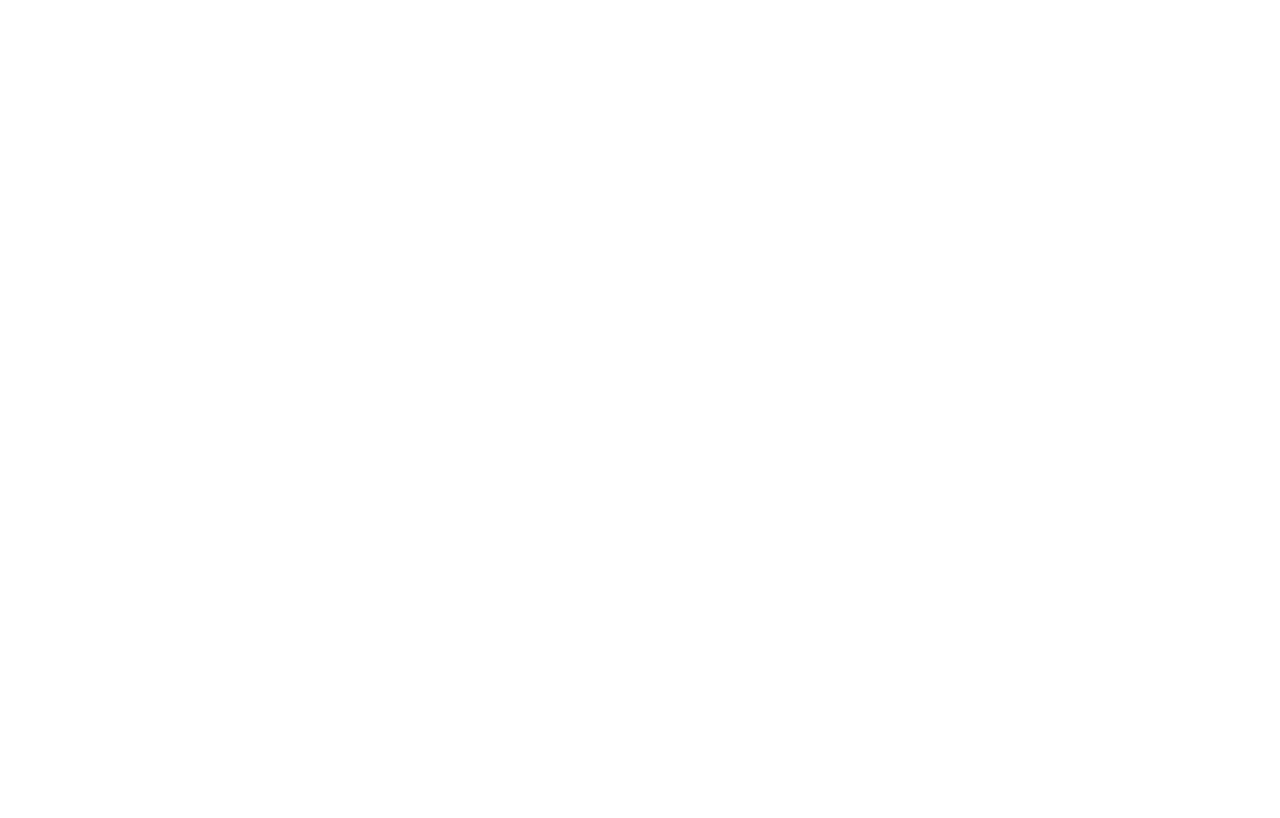
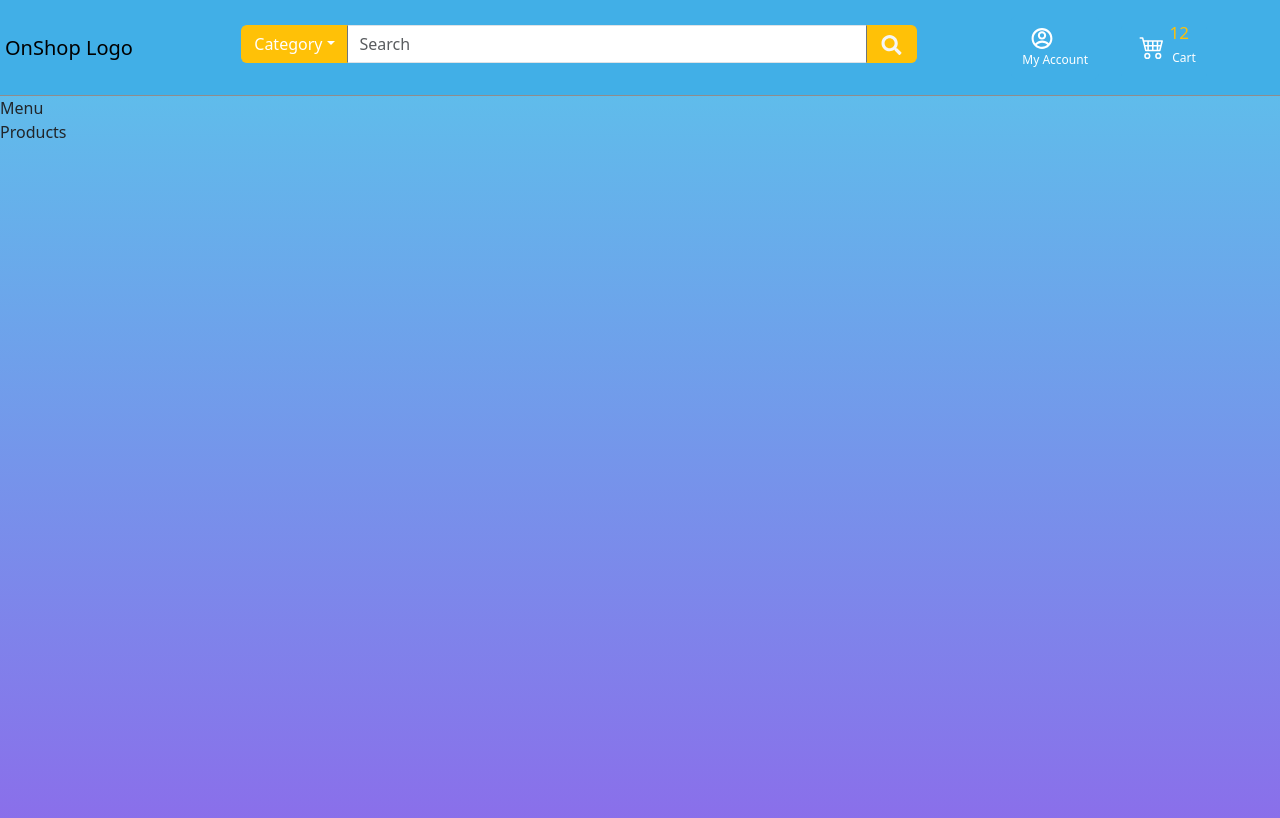
Before and after one commit to Red-stevo/Ecommerce, a React (Vite) app in the folder onshop/: page /home/products/1 in a window 1280 px wide. Before the commit this address had no page. Shown: the top 818 px of the page. Built offline with nearby package versions, Linux system fonts and the light colour scheme.

Commit message:
Commit message >>>>> working on the products display <<<<<

```diff
--- a/onshop/src/App.jsx
+++ b/onshop/src/App.jsx
@@ -4,6 +4,7 @@
 import IndexBody from "./IndexPage/Pages/IndexPage/IndexBody.jsx";
 import LoginPage from "./IndexPage/Pages/UserManagementPages/LoginPage.jsx";
 import RegistrationPage from "./IndexPage/Pages/UserManagementPages/RegistrationPage.jsx";
+import CategoricalProductsDisplay from "./IndexPage/Pages/ProductsDisplayPage/CategoricalProductsDisplay.jsx";
 
 const App = () => {
   return (
@@ -11,6 +12,7 @@
           <Routes>
               <Route path={"/"} element={<MainHeader />}>
                  <Route path={"/"} element={<IndexBody />}/>
+                  <Route path={"/home/products/:category"} element={<CategoricalProductsDisplay />}/>
               </Route>
               <Route path={"/auth/login"} element={<LoginPage />} />
               <Route path={"/auth/registration"} element={<RegistrationPage />} />
--- a/onshop/src/IndexPage/Pages/Components/IndexHeader/CategoryDropDown.jsx
+++ b/onshop/src/IndexPage/Pages/Components/IndexHeader/CategoryDropDown.jsx
@@ -1,7 +1,7 @@
 import {Dropdown} from "react-bootstrap";
 
 const CategoryDropDown = () => {
-    const categoryList = ["Men","Woman","Shoes", "Clothes", "Phones","Bags"];
+    const categoryList = ["All","Men","Woman","Shoes", "Clothes", "Phones","Bags"];
 
     return (
         <Dropdown className={"category-dropdown"}>
--- a/onshop/src/IndexPage/Pages/IndexPage/IndexBody.jsx
+++ b/onshop/src/IndexPage/Pages/IndexPage/IndexBody.jsx
@@ -1,12 +1,11 @@
 import DiscountSection from "../Components/IndexBody/DiscountSection.jsx";
-import "./../../Styles/IndexBody.css";
+import "./Styles/IndexBody.css";
 import NewProducts from "../Components/IndexBody/NewProducts.jsx";
 
 const IndexBody = () => {
     return (
         <div className={"index-body"}>
             <DiscountSection />
-
             <NewProducts />
         </div>
     );
--- a/onshop/src/IndexPage/Pages/IndexPage/MainHeader.jsx
+++ b/onshop/src/IndexPage/Pages/IndexPage/MainHeader.jsx
@@ -3,7 +3,7 @@
 import CategoryDropDown from "../Components/IndexHeader/CategoryDropDown.jsx";
 import Cart from "../Components/IndexHeader/Cart.jsx";
 import UserAccount from "../Components/IndexHeader/UserAccount.jsx";
-import "../../Styles/MainHeader.css";
+import "./Styles/MainHeader.css";
 import {Outlet, useNavigate} from "react-router-dom";
 
 const MainHeader = () => {
--- a/onshop/src/IndexPage/Styles/MainHeader.css
+++ b/onshop/src/IndexPage/Pages/IndexPage/Styles/MainHeader.css
@@ -94,11 +94,8 @@
     width: 100%;
     margin-top: 11vh;
     min-height: 100vh;
-    background: linear-gradient(to bottom, #41AFE7FF, #632CE2FF);
+    background: linear-gradient(to bottom, rgba(65, 175, 231, 0.84), rgba(99, 44, 226, 0.72));
 }
-
-
-
 
 
 @media screen and (max-device-width: 899px){
--- /dev/null
+++ b/onshop/src/IndexPage/Pages/ProductsDisplayPage/CategoricalProductsDisplay.jsx
@@ -0,0 +1,27 @@
+import "./Styles/CategoricalProductsDisplay.css";
+
+
+const productCategory = {
+
+};
+
+
+const products = {
+
+}
+
+
+const CategoricalProductsDisplay = () => {
+    return (
+        <div className={"product-menu-holder"}>
+            <div className={"product-category-menu"}>
+                Menu
+            </div>
+            <div className={"product-display-section"}>
+                Products
+            </div>
+        </div>
+    );
+};
+
+export default CategoricalProductsDisplay;
```
Also changed, not shown: onshop/src/IndexPage/Pages/IndexPage/Styles/IndexBody.css (renamed from onshop/src/IndexPage/Styles/IndexBody.css), onshop/src/IndexPage/Pages/ProductsDisplayPage/Styles/CategoricalProductsDisplay.css (added).
